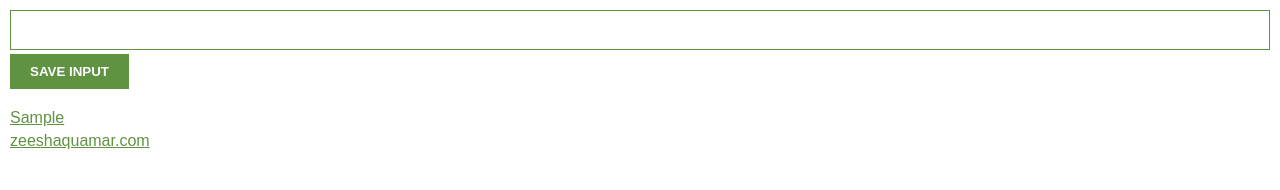
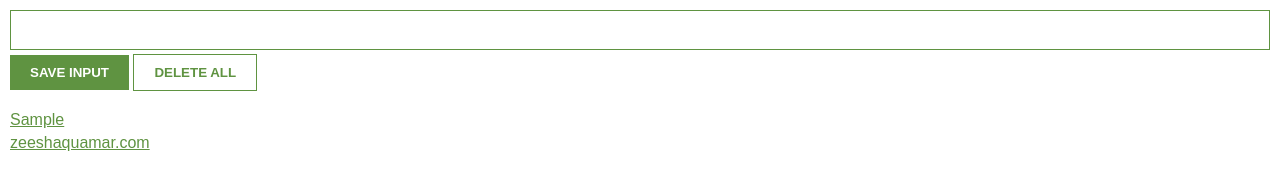
Before and after one commit to zishugshan/Lead-Tracker-chex, a browser extension: page index.html in a window 1280 px wide. Both pictures are taken after typing "Sample" into the empty fields and a click on the button "SAVE INPUT". Drawn offline with Linux system fonts and the light colour scheme.

Commit message:
delete all button added

```diff
--- a/index.css
+++ b/index.css
@@ -27,6 +27,14 @@ button {
 
 }
 
+#delete-btn {
+    background: white;
+    color: #5f9341;
+    padding: 10px 20px;
+    border: 1px solid #5f9341;
+    font-weight: bold;
+}
+
 ul {
     margin-top: 20px;
     list-style: none;
--- a/index.html
+++ b/index.html
@@ -9,6 +9,7 @@
 <body>
     <input type="text" value="" id="input-el">
     <button id="input-btn">SAVE INPUT</button>
+    <button id="delete-btn">DELETE ALL</button>
     <ul id="un-el">
     </ul>
     <script src="index.js"></script>
--- a/index.js
+++ b/index.js
@@ -9,6 +9,10 @@ let leadsFromLocalStorage = JSON.parse(localStorage.getItem("myLeads"))
 console.log(leadsFromLocalStorage)
 
 
+if (leadsFromLocalStorage) {
+    myLeads = leadsFromLocalStorage
+    renderItem()
+}
 
 btn.addEventListener("click",function(){
     myLeads.push(inputEl.value)
```
